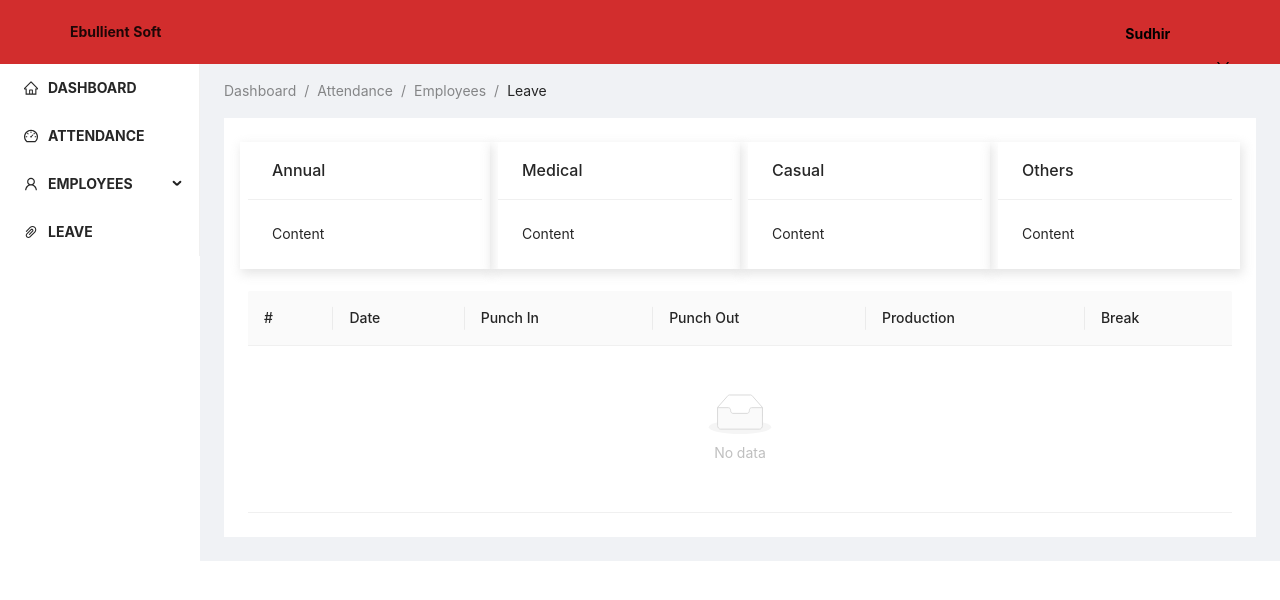
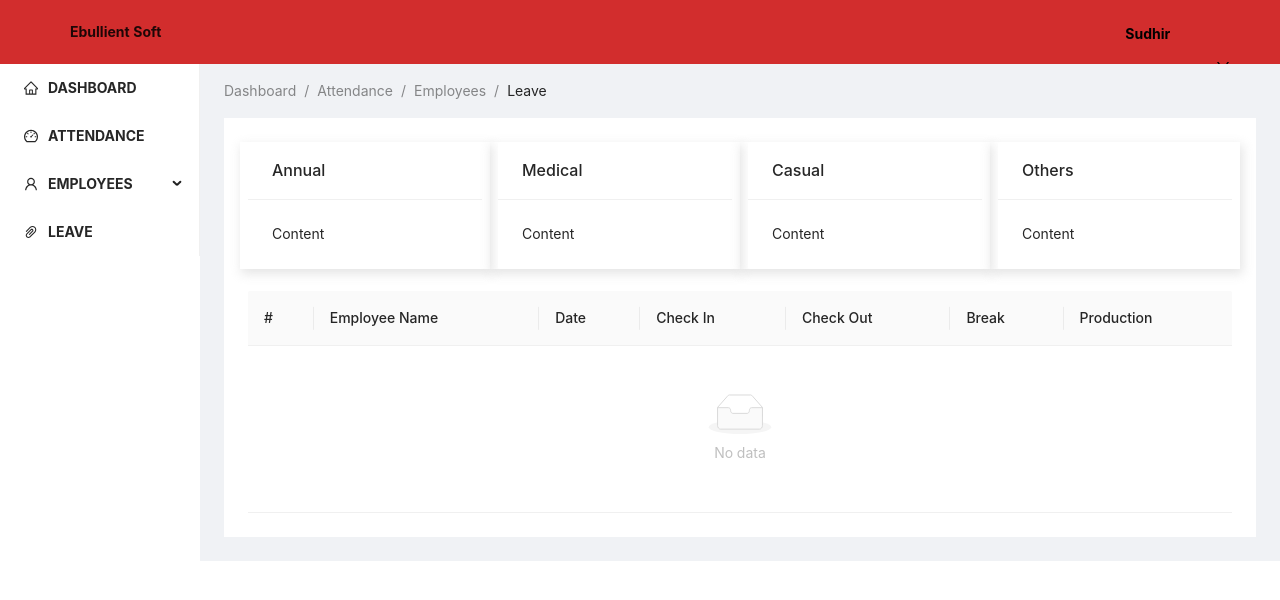
Before and after one commit to Parul-Nangia/Project-Ecommerce, a React (Create React App) app: page /attendance in a window 1280 px wide. Shown: the top 600 px of the page. Built offline with nearby package versions, Linux system fonts and the light colour scheme.

Commit message:
changes in attendance table

```diff
--- a/src/components/AttendanceTable.js
+++ b/src/components/AttendanceTable.js
@@ -1,54 +1,39 @@
-import React from 'react';
-import { Table } from 'antd';
-
-
-
+import React from "react";
+import { Table } from "antd";
 
 const AttendanceTable = () => {
-
   const columns = [
     {
-      title: '#',
-      dataIndex: '#',
-
+      title: "#",
+      dataIndex: "#",
     },
     {
-      title: 'Date',
-      dataIndex: 'date',
-
+      title: "Employee Name",
+      dataIndex: "employee name",
     },
     {
-      title: 'Punch In',
-      dataIndex: 'punch in',
-
+      title: "Date",
+      dataIndex: "date",
     },
     {
-      title: 'Punch Out',
-      dataIndex: 'punch out',
-
+      title: "Check In",
+      dataIndex: "punch in",
     },
     {
-      title: 'Production',
-      dataIndex: 'production',
-
+      title: "Check Out",
+      dataIndex: "punch out",
     },
     {
-      title: 'Break',
-      dataIndex: 'break',
-
+      title: "Break",
+      dataIndex: "break",
+    },
+    {
+      title: "Production",
+      dataIndex: "production",
     },
   ];
 
-  return (
+  return <Table columns={columns}></Table>;
+};
 
-
-            <Table
-
-              columns={columns} >
-            </Table>
-
-
-  )
-}
-
-export default AttendanceTable
+export default AttendanceTable;
--- a/src/components/LeaveForm.js
+++ b/src/components/LeaveForm.js
@@ -103,6 +103,7 @@ const LeaveForm = () => {
           <Form.Item>
 
             <Button type="primary" size={size} onClick={applyLeave} >Submit</Button><br />
+            <br/>
             <Button type="primary" size={size} onClick={handleClick} >Back</Button><br />
           </Form.Item>
         </Form>
```
Also changed, not shown: src/components/Timer.js (added, +11 -0 lines).
